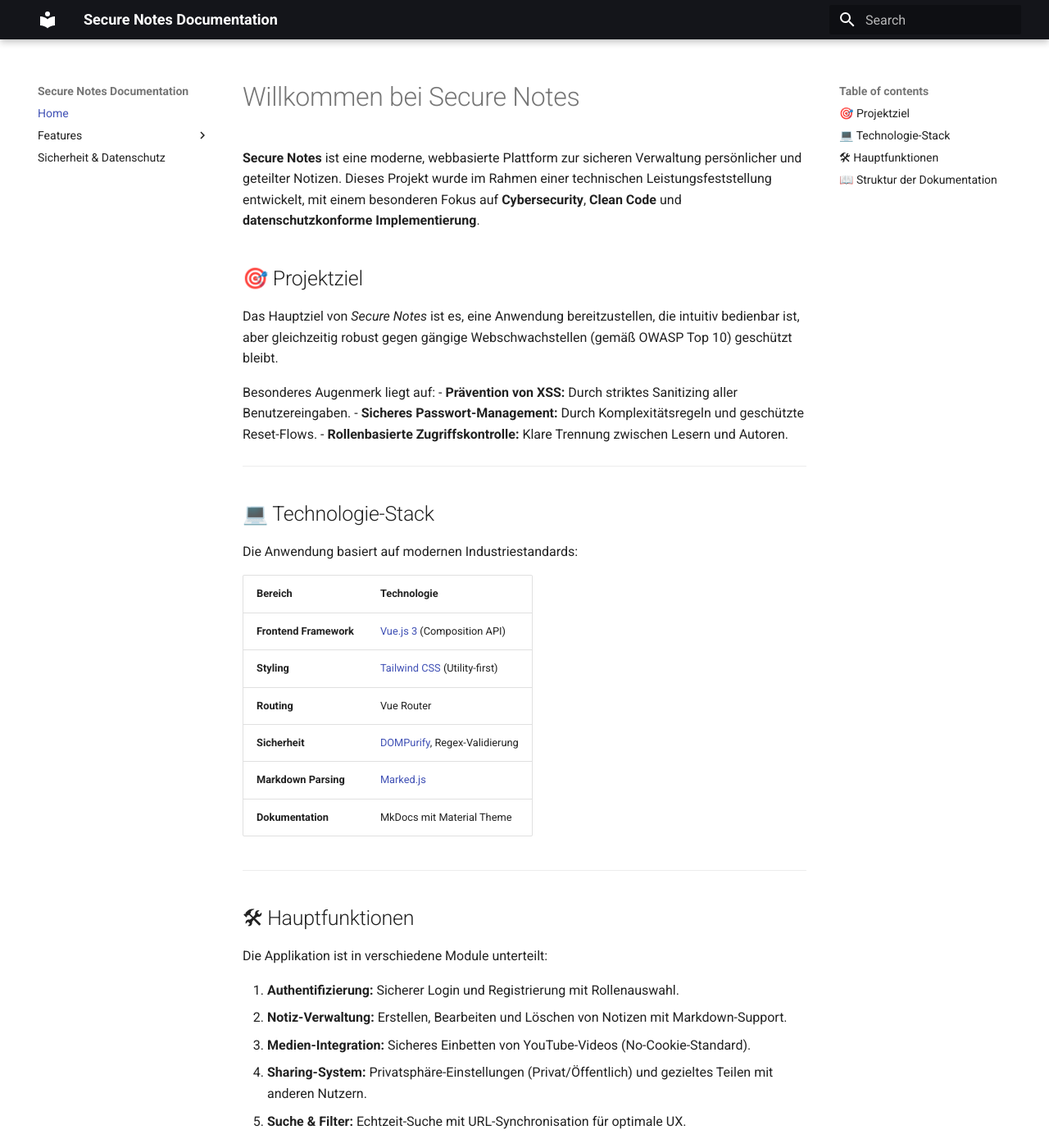
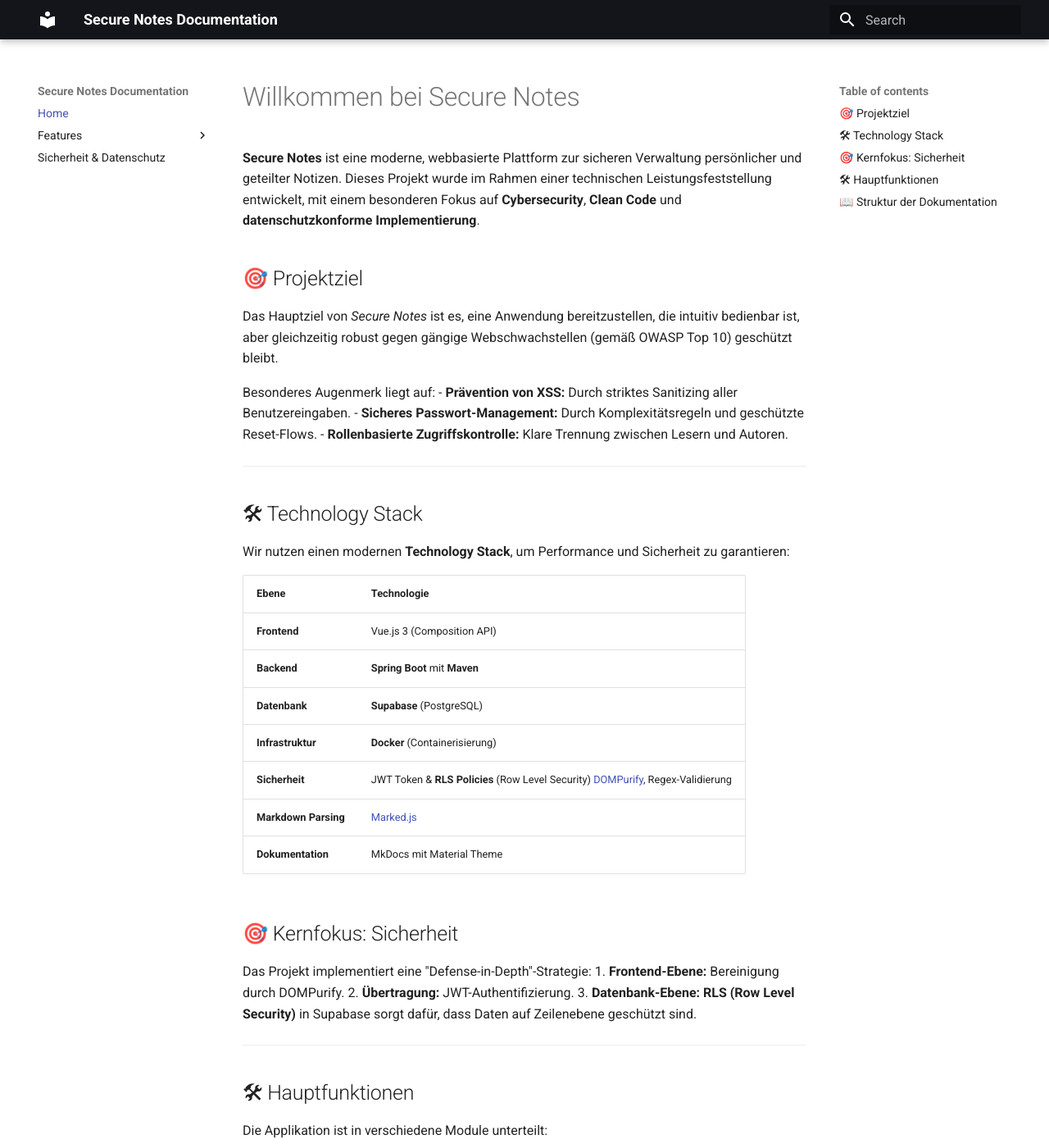
Before and after one commit to SSE-Projekt/SSE_Repo, an MkDocs documentation site: the page built from docs/index.md, in a window 1280 px wide and 1400 px high. Shown: the whole window at 82% size. Built offline with MkDocs 1.6.1 and Material for MkDocs 9.7.7, drawn with Linux system fonts in a browser that asks for light colours.

Commit message:
anderung der sicherheitskonzepte

```diff
--- a/docs/index.md
+++ b/docs/index.md
@@ -15,18 +15,26 @@
 
 ---
 
-## 💻 Technologie-Stack
+## 🛠 Technology Stack
 
-Die Anwendung basiert auf modernen Industriestandards:
+Wir nutzen einen modernen **Technology Stack**, um Performance und Sicherheit zu garantieren:
 
-| Bereich | Technologie |
+| Ebene | Technologie |
 | :--- | :--- |
-| **Frontend Framework** | [Vue.js 3](https://vuejs.org/) (Composition API) |
-| **Styling** | [Tailwind CSS](https://tailwindcss.com/) (Utility-first) |
-| **Routing** | Vue Router |
-| **Sicherheit** | [DOMPurify](https://github.com/cure53/dompurify), Regex-Validierung |
+| **Frontend** | Vue.js 3 (Composition API) |
+| **Backend** | **Spring Boot** mit **Maven** |
+| **Datenbank** | **Supabase** (PostgreSQL) |
+| **Infrastruktur** | **Docker** (Containerisierung) |
+| **Sicherheit** | JWT Token & **RLS Policies** (Row Level Security) [DOMPurify](https://github.com/cure53/dompurify), Regex-Validierung|
 | **Markdown Parsing** | [Marked.js](https://marked.js.org/) |
 | **Dokumentation** | MkDocs mit Material Theme |
+
+
+## 🎯 Kernfokus: Sicherheit
+Das Projekt implementiert eine "Defense-in-Depth"-Strategie:
+1. **Frontend-Ebene:** Bereinigung durch DOMPurify.
+2. **Übertragung:** JWT-Authentifizierung.
+3. **Datenbank-Ebene:** **RLS (Row Level Security)** in Supabase sorgt dafür, dass Daten auf Zeilenebene geschützt sind.
 
 ---
 
```
Also changed, not shown: docs/features/main-views.md (+5 -0 lines), docs/features/registration.md (+1 -1 lines), docs/security.md (+21 -3 lines), site/features/note-details/index.html, site/search/search_index.json, site/security/index.html.
